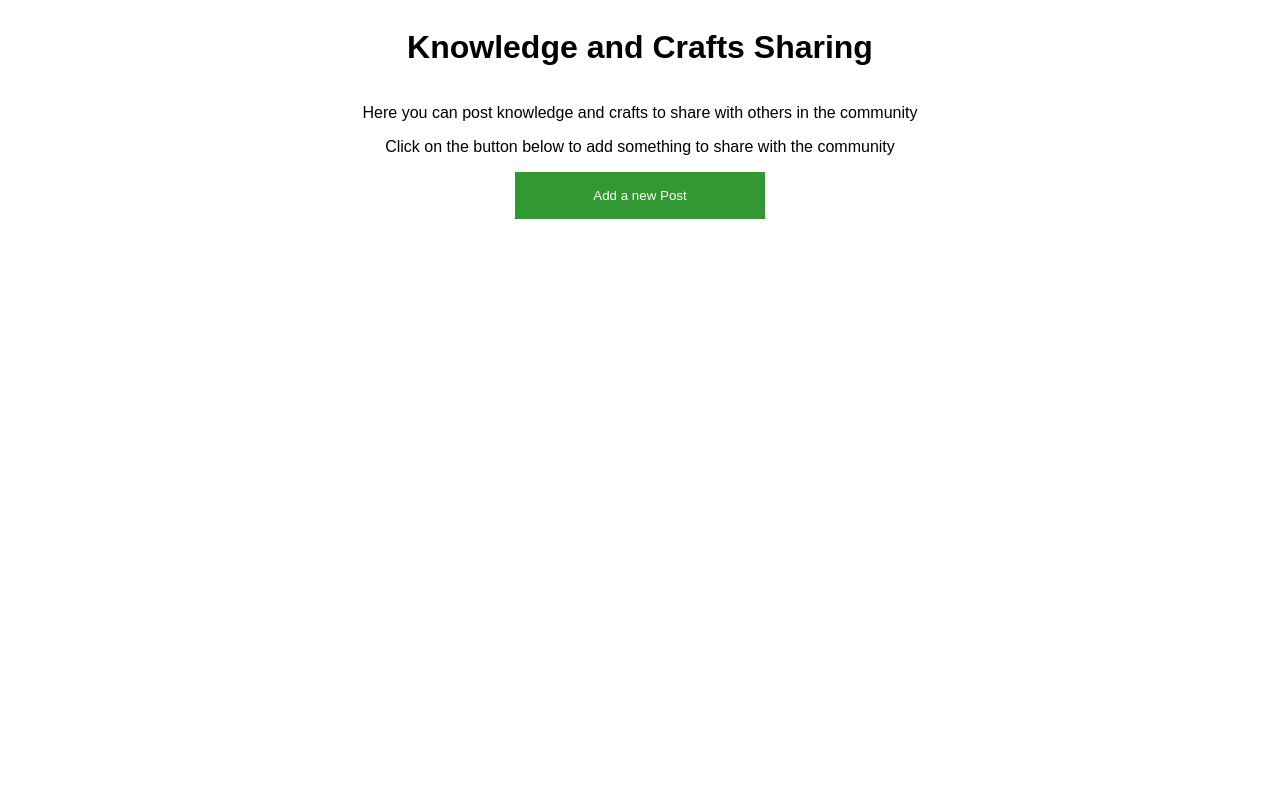
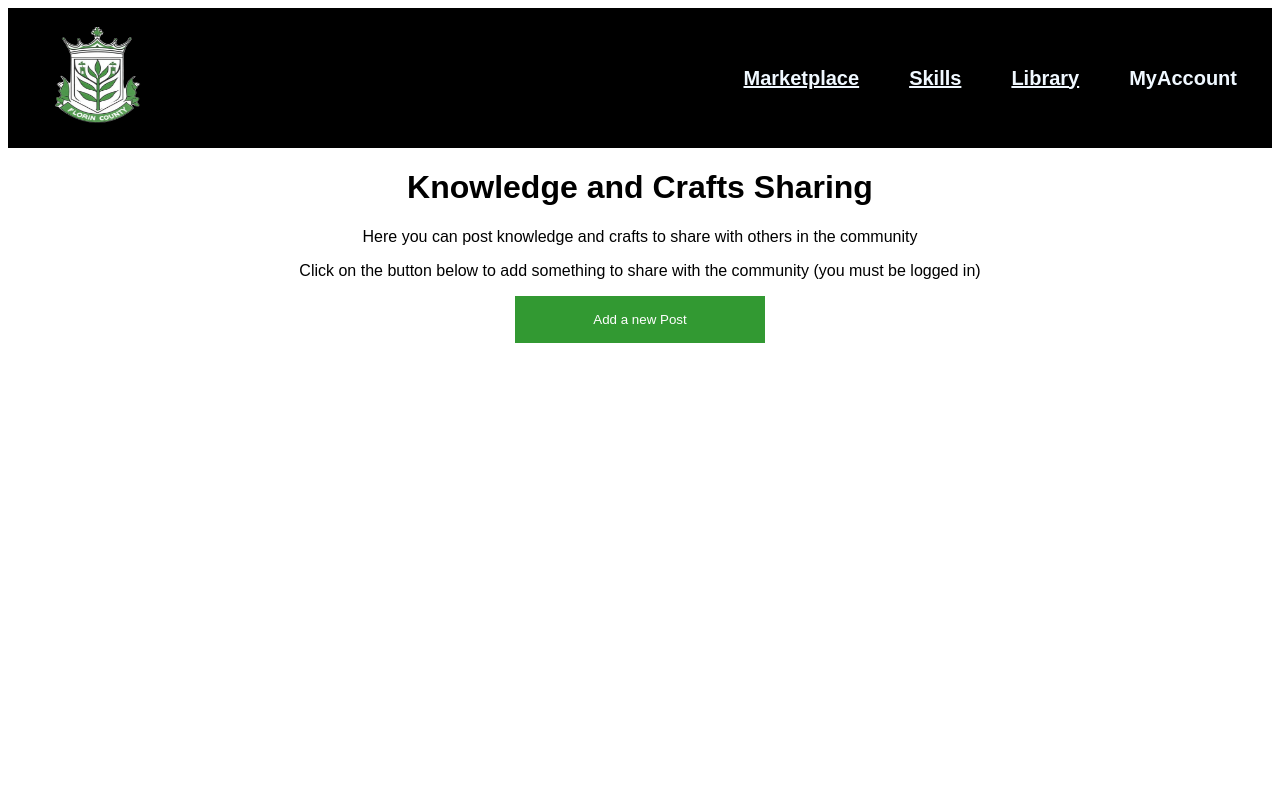
Before and after one commit to jgooday48/CouncilAppClient, a website: page blog.html in a window 1280 px wide. Shown: the top 800 px of the page. Drawn offline with Linux system fonts and the light colour scheme; no server answers.

Commit message:
add nav bar to posts page

```diff
--- a/blog.html
+++ b/blog.html
@@ -6,16 +6,28 @@
     <script defer src="./assets/js/blog.js"></script>
     <script src="./assets/js/logout.js" defer></script>
     <link rel="stylesheet" href="./assets/css/blog.css">
+    <link rel="stylesheet" href="./assets/css/header.css">
     <title>Knowledge and Crafts</title>
 </head>
 <body>
-    <header>
+
+        <header>
+            <nav class="navBar">
+                <a href="index.html"><img class="navLogo" src="./assets/images/Florin County Logo.png" alt="Florin county council logo"></a>
+                <ul class="itemList">
+                    <li class="navItem"><a href="#">Marketplace</a></li>
+                    <li class="navItem"><a href="blog.html">Skills</a></li>
+                    <li class="navItem"><a href="library.html">Library</a></li>
+                    <li class="navItem"><button id="openPopUp">MyAccount</button></li>
+                </ul>
+            </nav>
+        </header>
         <h1>Knowledge and Crafts Sharing</h1>
 
-    </header>
+
 
     <p>Here you can post knowledge and crafts to share with others in the community</p>
-    <p>Click on the button below to add something to share with the community</p>
+    <p>Click on the button below to add something to share with the community (you must be logged in)</p>
 
     <main>
         <div class="but">
```
